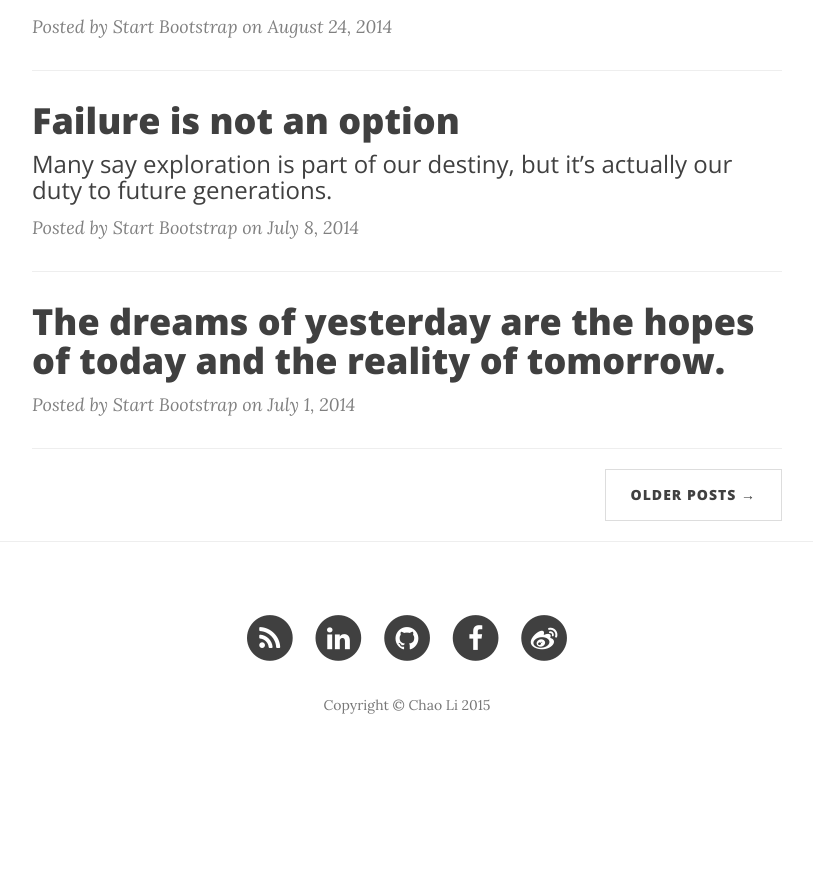
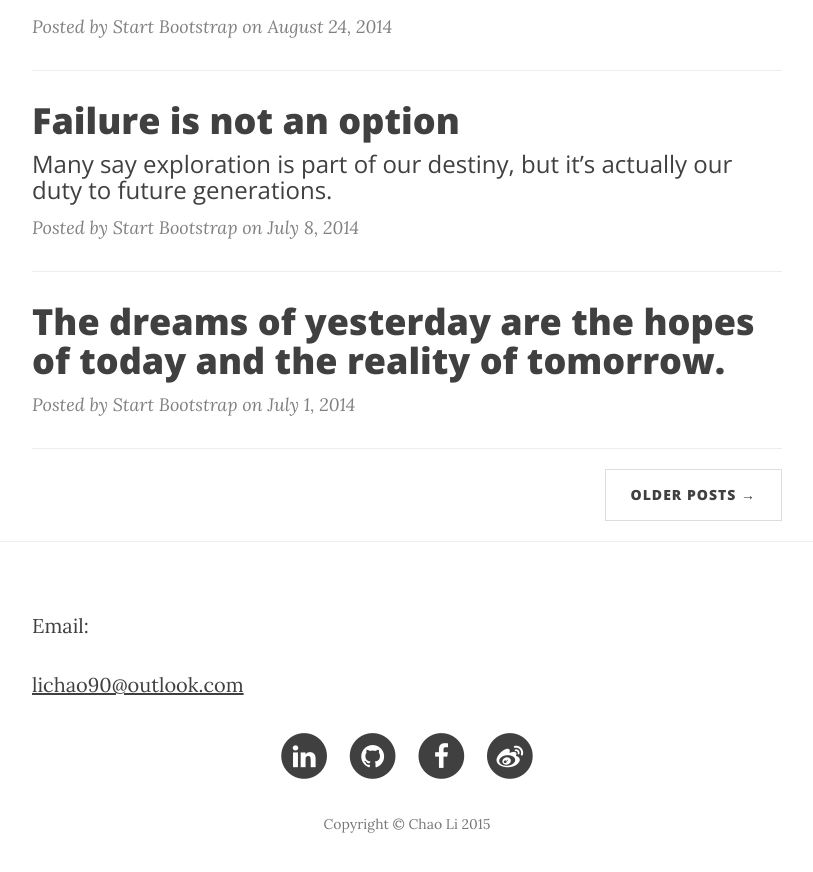
Before and after one commit to Mungyi/chaopli.github.io, a Jekyll site: the page built from index.html, in a window 1280 px wide and 900 px high, scrolled down 1058 px. Shown: the top 872 px of the window, without its empty margins (233-1046 px from the left). Built offline with Jekyll 4.4.1, drawn with Linux system fonts in a browser that asks for light colours; nearby versions of some CDN libraries; the list of posts is cut into pages by our own code; before the commit the page ends 1839 px from its top, so only the background shows below that.

Commit message:
add email to footer

```diff
--- a/_includes/footer.html
+++ b/_includes/footer.html
@@ -3,7 +3,12 @@
     <div class="container">
         <div class="row">
             <div class="col-lg-8 col-lg-offset-2 col-md-10 col-md-offset-1">
+				Email:
+				<p>
+					<a href="mailto:lichao90@outlook.com" target="_top">lichao90@outlook.com</a>
+				</p>
                 <ul class="list-inline text-center">
+					<!-- feed
                     <li>
                         <a href="{{ "/feed.xml" | prepend: site.baseurl }}">
                             <span class="fa-stack fa-lg">
@@ -12,6 +17,7 @@
                             </span>
                         </a>
                     </li>
+					-->
                     {% if site.linkedin_username %}
                     <li>
                         <a href="https://linkedin.com/in/{{ site.linkedin_username }}">
```
